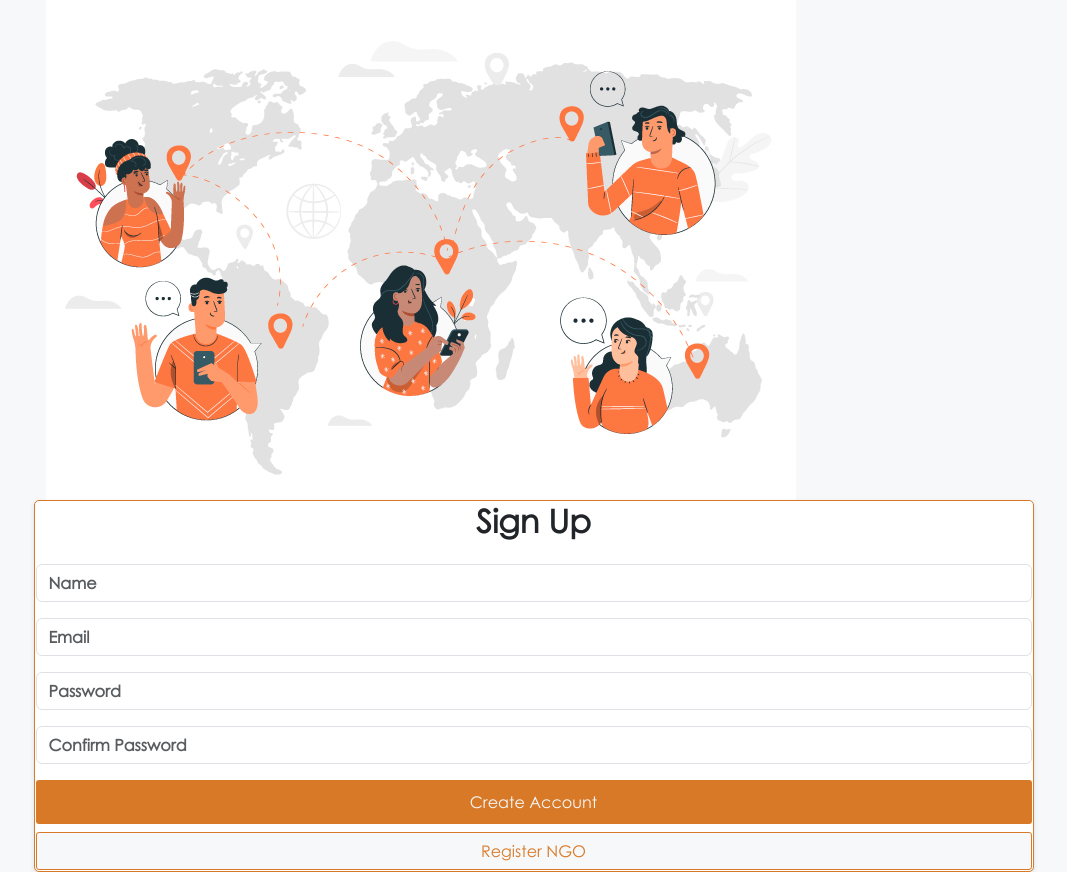
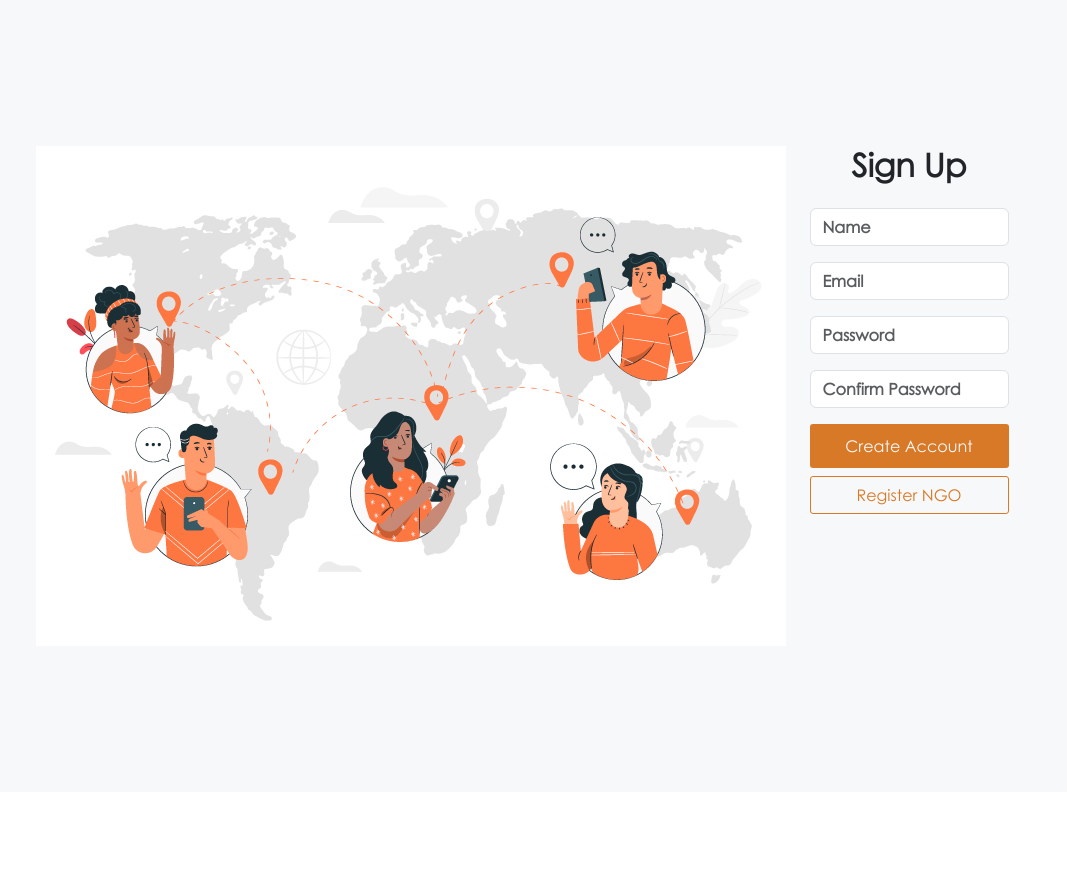
Before and after one commit to Phoebe-oigara/NGO-APP, a React (Create React App) app in the folder frontend/client/: page /signup in a window 1280 px wide. Shown: the whole page, without its empty margins (118-1185 px from the left). After the commit the page ends 800 px from the top, so only its background shows below. Built offline with nearby package versions, Linux system fonts and the light colour scheme.

Commit message:
polished on signup page

```diff
--- a/frontend/client/src/components/UserSignup.js
+++ b/frontend/client/src/components/UserSignup.js
@@ -26,7 +26,7 @@ const UserSignup = ({ onSubmit }) => {
         <div className= 'col'>
         {<img src="/images/hero-section.jpg" alt="Example Image" />}
       </div>
-        <div className="form-container">
+        <div className= 'col'>
       <h2 className="text-center mb-4">Sign Up</h2>
       <form onSubmit={handleSubmit}>
         <div className="mb-3">
```
